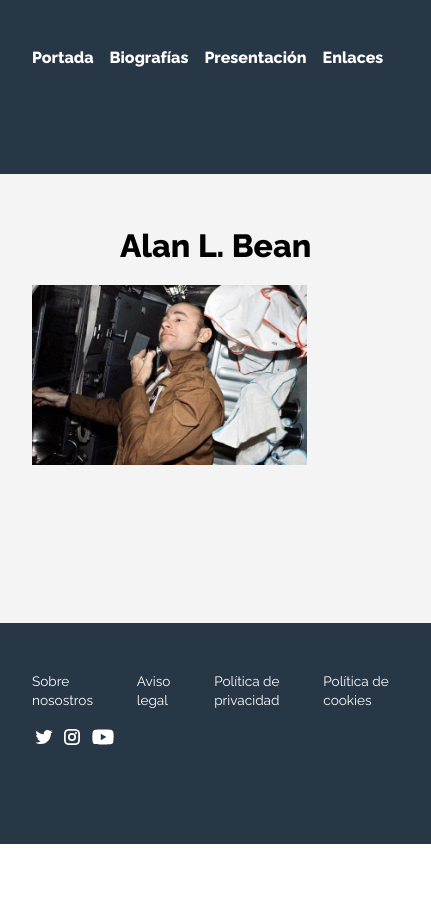
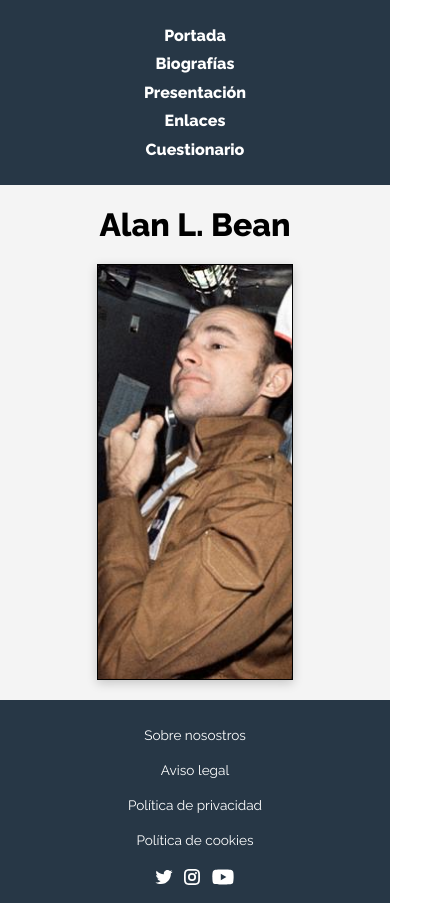
Before and after one commit to josecaneda/html-css-tools-pec1, a website built with Parcel: page src/biographies/alan-l-bean.html in a window 390 px wide. Shown: the whole page, 431 px wide, since content can reach past the window. Before the commit the page ends 844 px from the top, so only its background shows below. Built offline with nearby package versions, Linux system fonts and the light colour scheme.

Commit message:
20220311-01

```diff
--- a/src/biographies/alan-l-bean.html
+++ b/src/biographies/alan-l-bean.html
@@ -17,13 +17,14 @@
                     <li><a href="../biographies.html">Biografías</a></li>
                     <li><a href="../presentation.html">Presentación</a></li>
                     <li><a href="../links.html">Enlaces</a></li>
+                    <li><a href="../quiz.html">Cuestionario</a></li>
                 </ul>
 
             </nav>
         </div>
     </header>
     <main>
-        <header class="box-level-1">
+        <header class="box-level-1 detail-bio-header">
             <h1 class="title-main-header">Alan L. Bean</h1>
             <img src="../img/alan-l-bean.jpg" alt="" class="detail-bio-photo">
         </header>
--- a/src/css/styles.css
+++ b/src/css/styles.css
@@ -52,7 +52,7 @@ main {
 .box-level-1 {
   max-width: var(--maxwidth);
   margin: 0 auto;
-  padding: 2rem;
+  padding: 0.6rem 2rem;
 }
 
 .title-background {
@@ -97,6 +97,7 @@ nav ul li a:hover {
   color: var(--color-contrast);
 }
 
+
 .title-section > h1 {
   text-align: center;
   margin-bottom: 2rem;
@@ -114,6 +115,7 @@ nav ul li a:hover {
 }
 
 .box-link {
+  width: 16rem; /* */
   box-shadow: 0 3px 10px rgb(0 0 0 / 0.2);
 }
 
@@ -181,6 +183,7 @@ footer {
 
 .bio-text {
   grid-area: bio-text;
+  line-height: 1.5rem;
 }
 
 .box-summary-biographies {
@@ -193,7 +196,7 @@ footer {
   display: grid;
   grid-template-columns: repeat(2, 1fr);
   grid-gap: 2rem;
-  line-height: 1.5rem;
+  /* line-height: 1.5rem; */
   grid-template-areas: "bio-photo bio-text";
   align-items: center;
 }
@@ -212,10 +215,6 @@ footer {
 }
 
 .p-bio-summary {
-  /* display: -webkit-box;
-  -webkit-box-orient: vertical;
-  -webkit-line-clamp: 10;
-  overflow: hidden; */
   display: -webkit-box;
   -webkit-box-orient: vertical;
   -webkit-line-clamp: 10;
@@ -352,9 +351,63 @@ label.quiz-option {
   margin-right: 5rem;
 }
 
-.detail-bio-photo {
-  width: 75%;
+.detail-bio-header {
+  display: flex;
+  flex-direction: column;
+  align-items: center;
+
+  padding-bottom: 0;
+  padding-top: 0;
 }
 
-@media screen and (max-width: 600px) {
+.detail-bio-photo {
+  width: 60%;
+  height: 26rem;
+  object-fit: cover;
+  box-shadow: 0 3px 10px rgb(0 0 0 / 0.2);
+  border: 1px solid black;
+
 }
+
+@media screen and (max-width: 750px) {
+  nav ul {
+    grid-template-columns: 1fr;
+    grid-gap: 0.6rem;
+  }
+
+  nav li {
+    text-align: center;
+  }
+
+  .box-links {
+    grid-template-columns: 1fr;
+    justify-items: center;
+  }
+
+  .footer-nav ul {
+    grid-template-columns: 1fr;
+  }
+
+  .footer-nav li {
+
+    text-align: center;
+  }
+
+  .box-icons {
+
+    text-align: center;
+  }
+
+  .box-summary-biographies {
+    grid-gap: 8rem;
+
+  }
+
+  .box-summary-biography, .box-summary-biography:nth-child(even) {
+    grid-template-columns: 1fr;
+    grid-template-areas: "bio-photo"
+                          "bio-text";
+  }
+
+
+}
```
Also changed, not shown: src/biographies/alan-shepard.html (+2 -1 lines), src/biographies/buzz-aldrin.html (+2 -1 lines), src/biographies/neil-armstrong.html (+2 -1 lines), src/biographies/pete-conrad.html (+2 -1 lines), dist/biographies/alan-l-bean.html, dist/biographies/alan-shepard.html, dist/biographies/buzz-aldrin.html, dist/biographies/neil-armstrong.html, dist/biographies/pete-conrad.html, 2 other files.
